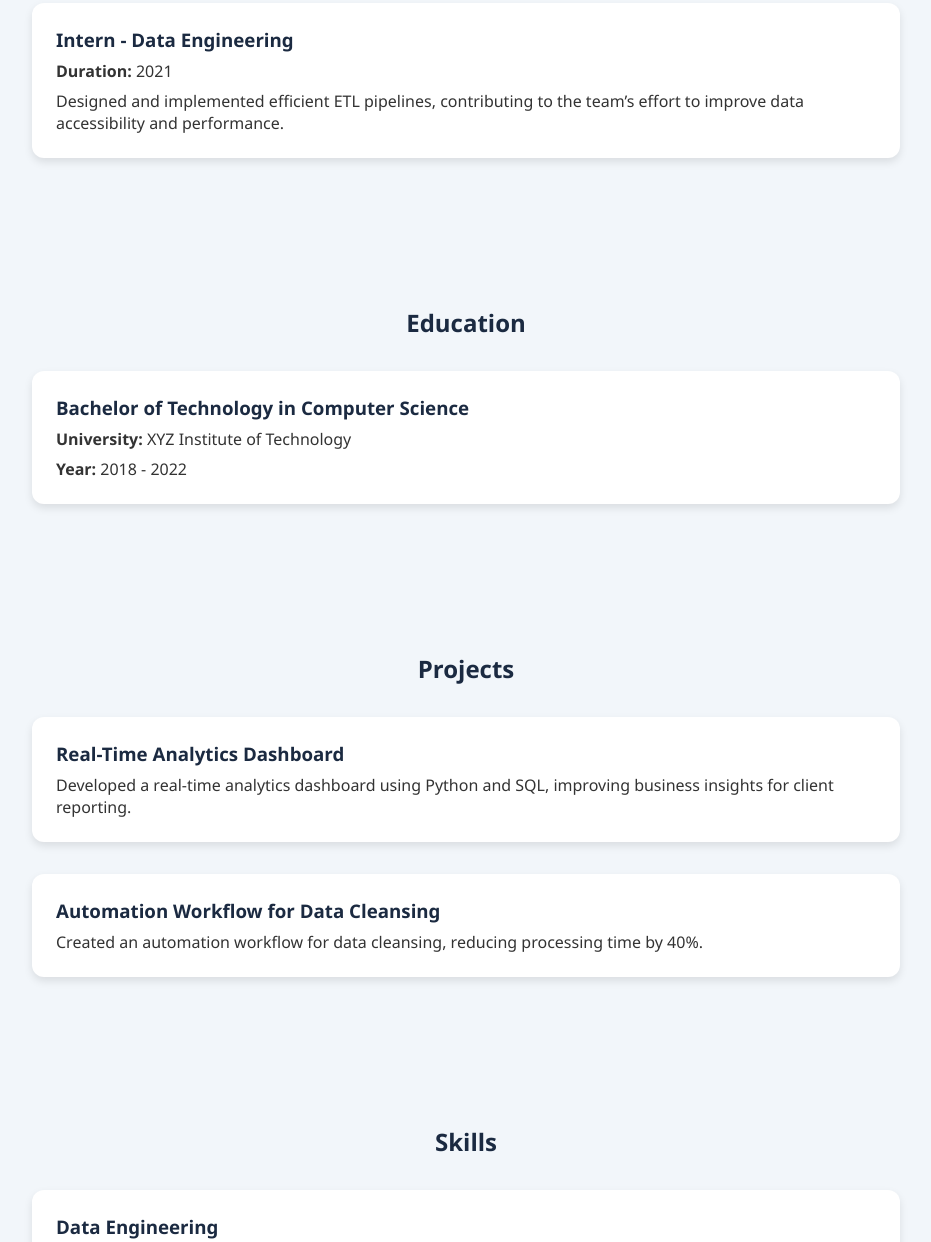
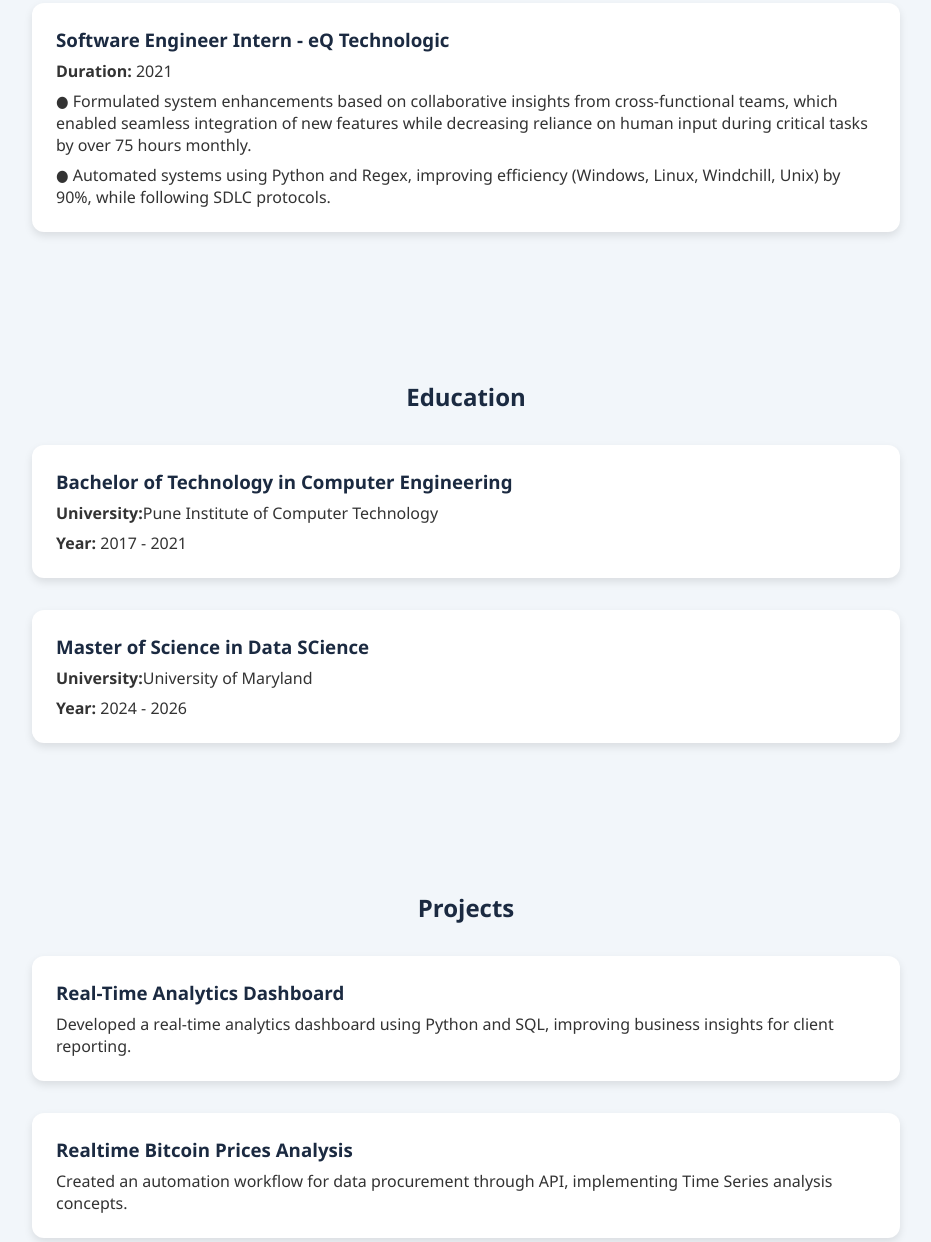
Before and after one commit to Riyayrd/Riyayrd.github.io, a plain HTML site: page index.html in a window 1280 px wide. Shown: the part 1045-2287 px from the top of the page, without its empty margins (174-1105 px from the left). Drawn offline with Linux system fonts and the light colour scheme.

Commit message:
Update index.html
Changing details

```diff
--- a/index.html
+++ b/index.html
@@ -115,7 +115,7 @@
         <a href="#projects">Projects</a>
         <a href="#skills">Skills</a>
         <a href="Tableau.html">Tableau Dashboard</a>
-        <a href="llm-project.html">LLM Project</a>
+        <a href="llm-project.html">Realtime Bitcoin Price Analysis</a>
     </nav>
     <section id="about" class="section">
         <h2>About Me</h2>
@@ -132,17 +132,24 @@
             <p>Collaborated on data engineering projects, implemented automation workflows, and delivered technology-driven solutions for clients in the healthcare and pharmaceutical domains.</p>
         </div>
         <div class="card">
-            <h3>Intern - Data Engineering</h3>
+            <h3>Software Engineer Intern - eQ Technologic</h3>
             <p><strong>Duration:</strong> 2021</p>
-            <p>Designed and implemented efficient ETL pipelines, contributing to the team’s effort to improve data accessibility and performance.</p>
-        </div>
+            <p>● Formulated system enhancements based on collaborative insights from cross-functional teams, which enabled seamless
+integration of new features while decreasing reliance on human input during critical tasks by over 75 hours monthly.</p>
+<p>● Automated systems using Python and Regex, improving efficiency (Windows, Linux, Windchill, Unix) by 90%, while following
+SDLC protocols.</p>
     </section>
     <section id="education" class="section">
         <h2>Education</h2>
         <div class="card">
-            <h3>Bachelor of Technology in Computer Science</h3>
-            <p><strong>University:</strong> XYZ Institute of Technology</p>
-            <p><strong>Year:</strong> 2018 - 2022</p>
+            <h3>Bachelor of Technology in Computer Engineering</h3>
+            <p><strong>University:</strong>Pune Institute of Computer Technology</p>
+            <p><strong>Year:</strong> 2017 - 2021</p>
+        </div>
+        <div class="card">
+            <h3>Master of Science in Data SCience</h3>
+            <p><strong>University:</strong>University of Maryland</p>
+            <p><strong>Year:</strong> 2024 - 2026</p>
         </div>
     </section>
     <section id="projects" class="section">
@@ -152,8 +159,8 @@
             <p>Developed a real-time analytics dashboard using Python and SQL, improving business insights for client reporting.</p>
         </div>
         <div class="card">
-            <h3>Automation Workflow for Data Cleansing</h3>
-            <p>Created an automation workflow for data cleansing, reducing processing time by 40%.</p>
+            <h3>Realtime Bitcoin Prices Analysis</h3>
+            <p>Created an automation workflow for data procurement through API, implementing Time Series analysis concepts.</p>
         </div>
     </section>
     <section id="skills" class="section">
@@ -168,11 +175,11 @@
         </div>
         <div class="card">
             <h3>Programming Languages</h3>
-            <p>Skilled in Python, SQL, and JavaScript.</p>
+            <p>Skilled in Python, SQL, C++, C and JavaScript.</p>
         </div>
     </section>
     <footer>
-        <p>&copy; 2024 Riya Disawal. All Rights Reserved.</p>
+        <p>&copy; 2025 Riya Disawal. All Rights Reserved.</p>
         <div class="contact-info">
             <p>Email: <a href="mailto:riyayrd@gmail.com">riyayrd@gmail.com</a></p>
             <p>LinkedIn: <a href="https://www.linkedin.com/in/riyayrd/">linkedin.com/in/riyayrd/</a></p>
```
